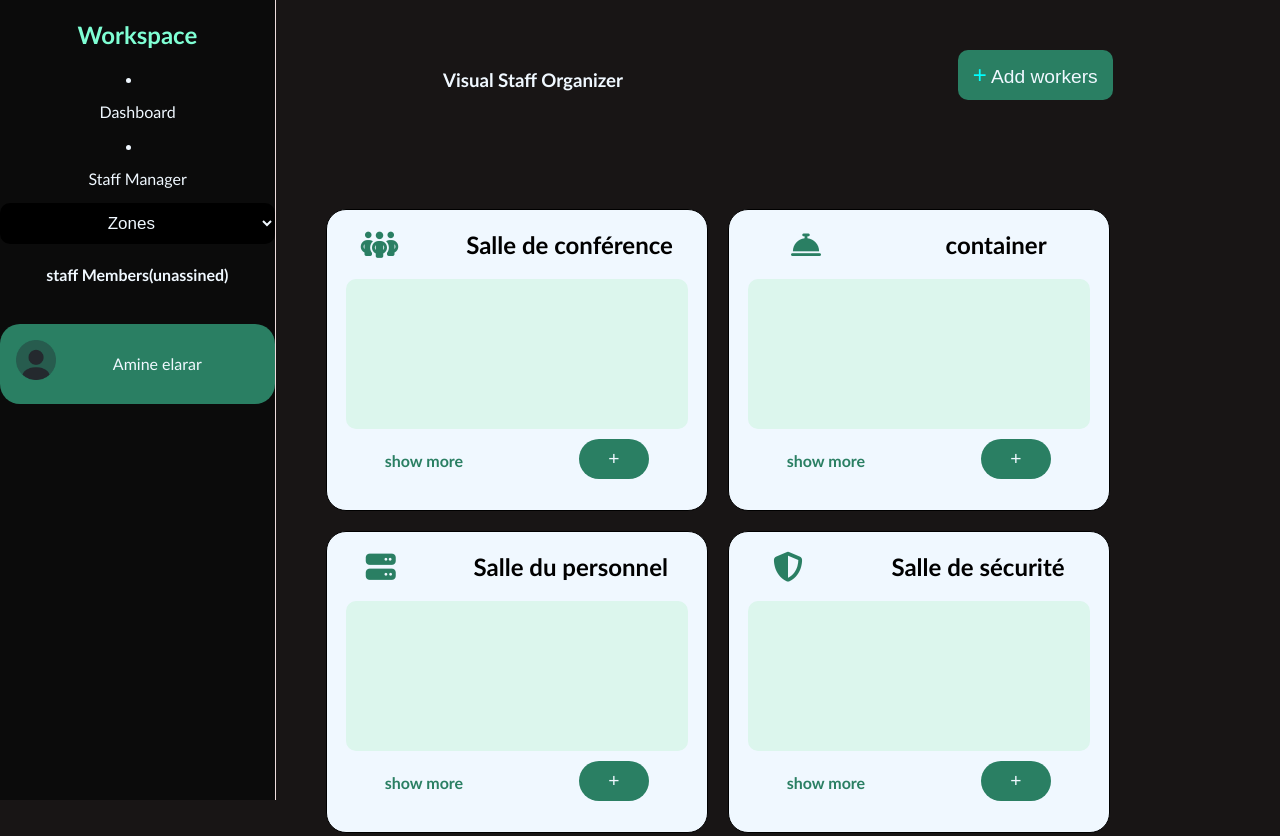
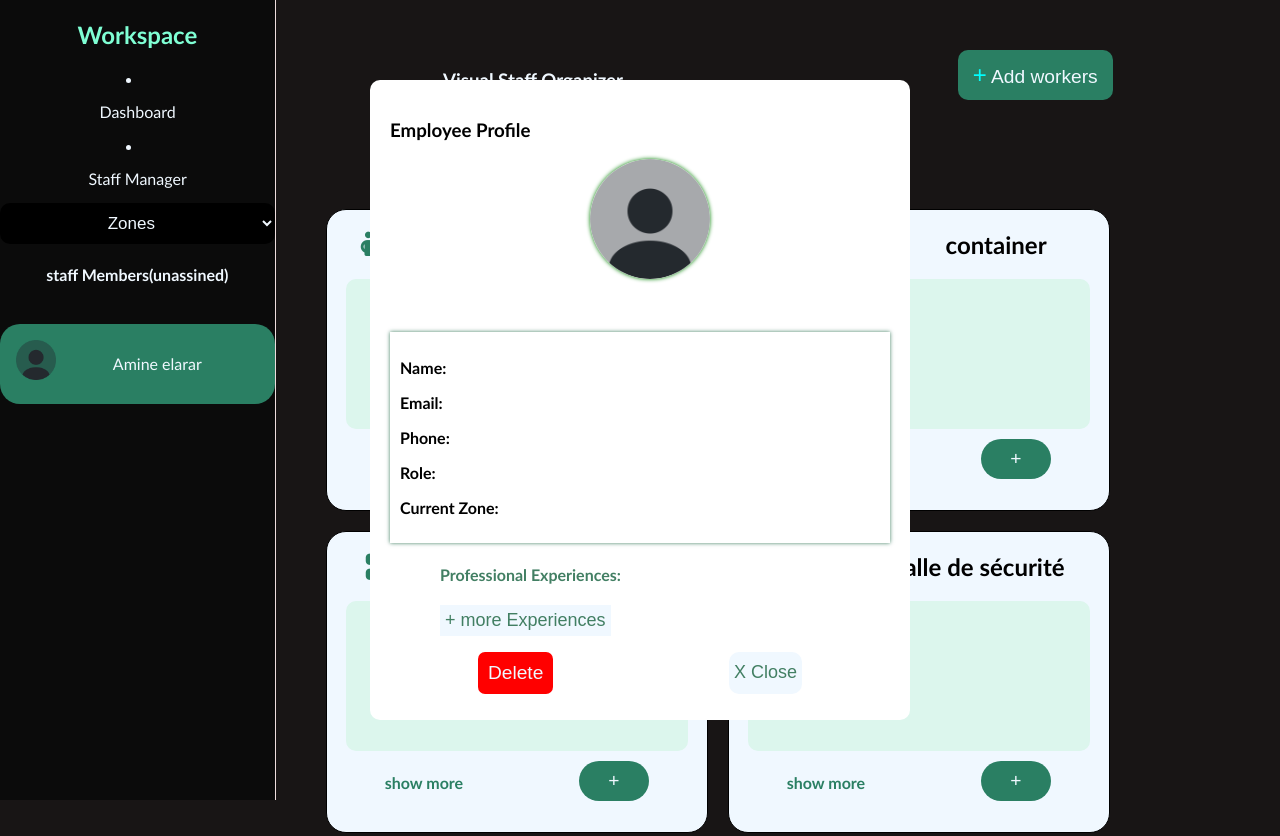
Before and after one commit to Am-As105/CroisEE-1_WorkSphere_, a plain HTML site: page index.html in a window 1280 px wide. Shown: the top 836 px of the page. Drawn offline with Linux system fonts and the light colour scheme.

Commit message:
css img and buttons

```diff
--- a/index.css
+++ b/index.css
@@ -308,25 +308,50 @@ body{
 }
 
 #cardInfo{
-    text-align: center ;
+    /* text-align: center ; */
 
-      width: 80%;
-     height: 80%;
+      width: 500px;
+     height: 600px;
      position: fixed;
       top: 50%;
       left: 50%;
       transform: translate(-50%, -50%);
-      background: #427f63;
-      color: white;
+      background-color: rgb(255, 255, 255);
+      color: rgb(0, 0, 0);
       padding: 20px;
-      border-radius: 10px;
-      display: none;
-      /* overflow: auto; */
+      border-radius:10px;
+
+      /* display: none;  */
+      overflow: auto;
+
+}
+.employee-info{
+
+    border: #427f63 1px ;
+
+    box-shadow: 0px 0px 4px   #427f63 ;
+    padding: 10px;
+    margin-top: 50px;
+
+
+}
+.employee-experiences
+{
+     color: #427f63;
+    margin-left: 50px;
 }
 
-#cardInfo  img{
-    width: 90px;
-    height: 90px;
+#imgcard{
+
+    box-shadow: 0px 0px 4px  green;
+
+    width: 120px;
+    height: 120px;
+    border-radius: 50%;
+    align-items: center;
+    margin: auto;
+    margin-left: 40%;
+
 }
 #cardInfo  button{
     padding: 5px;
@@ -342,8 +367,7 @@ body{
 
     display: flex;
     justify-content: space-around;
-    position: relative;
-    top:150px;
+
 
 }
 .btns #delete{
```
